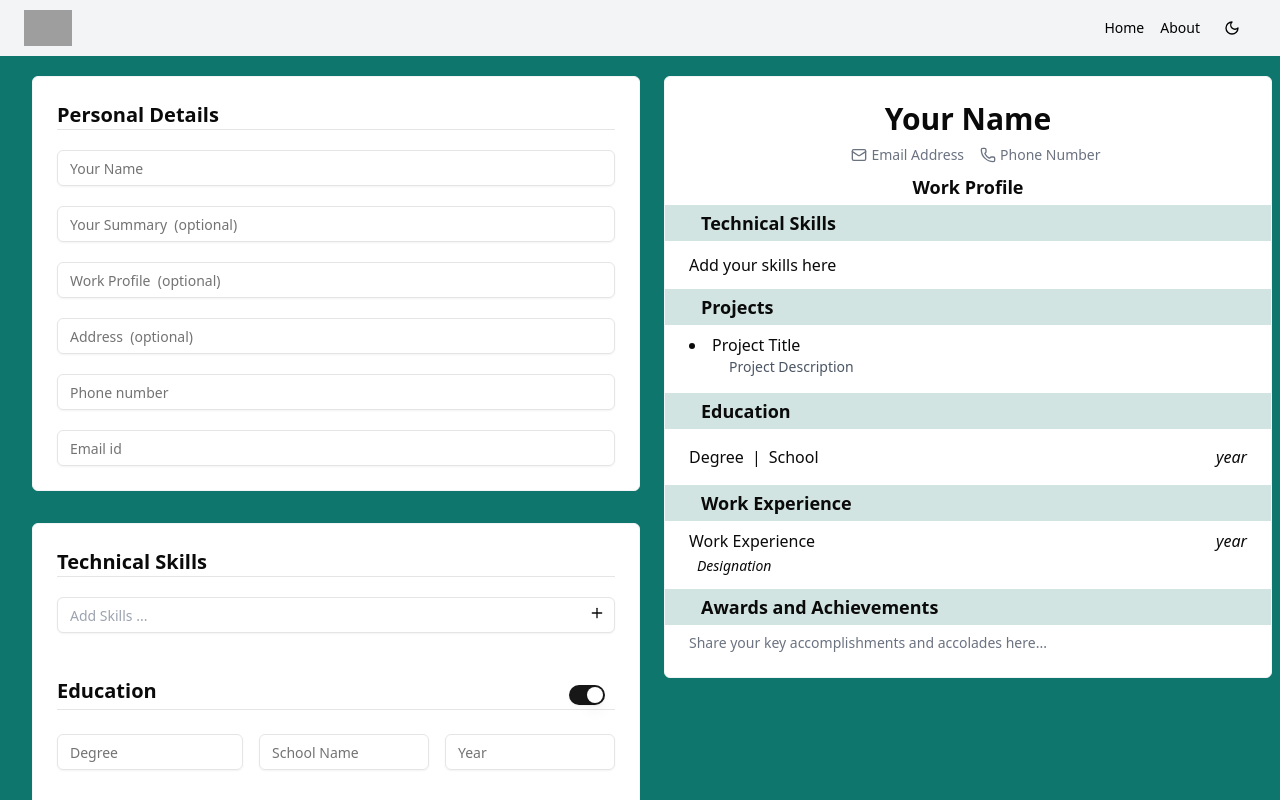
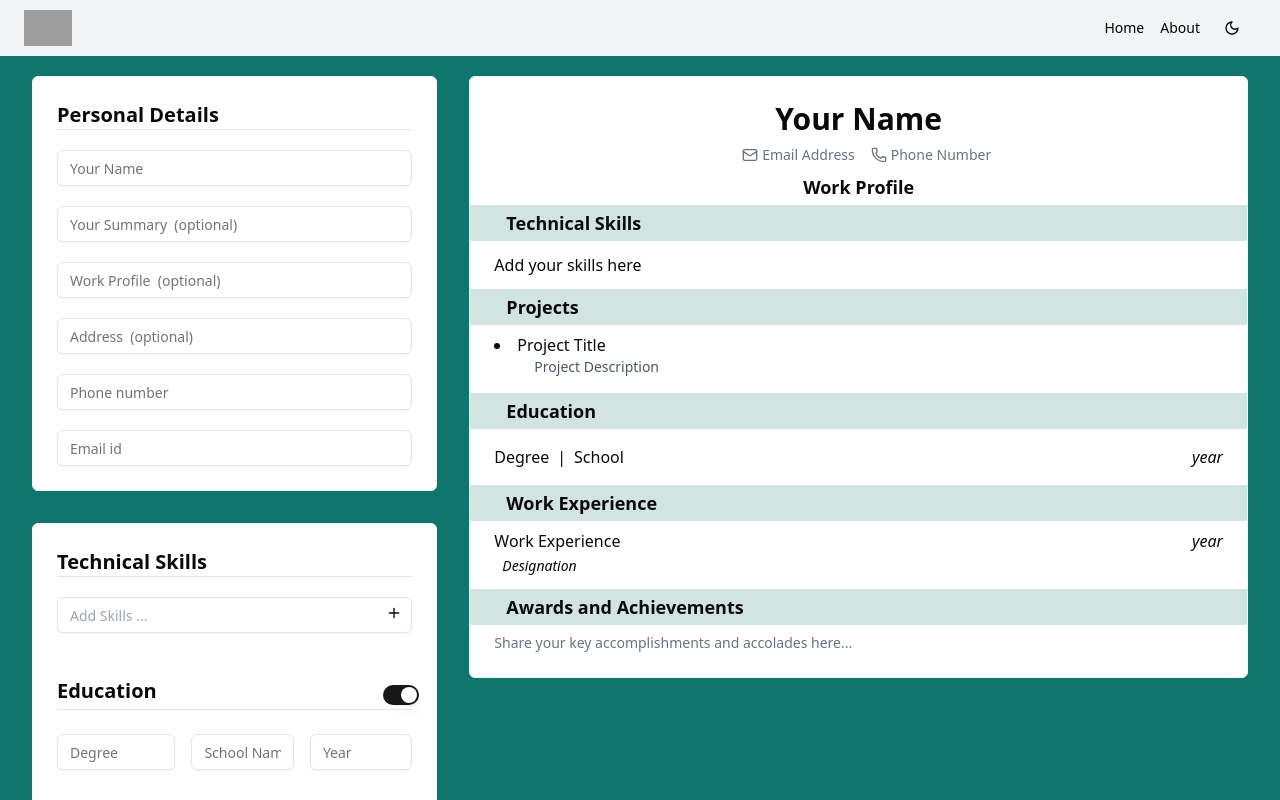
Before and after one commit to aayushi-shipglobal/Resume-builder, a React (Vite) app: page /home/resume in a window 1280 px wide. Shown: the top 800 px of the page. Built offline with nearby package versions, Linux system fonts and the light colour scheme; grey boxes are pictures that could not be loaded.

Commit message:
styling enhanced

```diff
--- a/src/pages/Resume.tsx
+++ b/src/pages/Resume.tsx
@@ -215,10 +215,10 @@ export default function Resume() {
   };
 
   return (
-    <div className="px-8 py-5 dark:bg-gray-900 grid lg:grid-cols-2 space-x-6 bg-teal-700 ">
+    <div className="px-8 py-5 dark:bg-gray-900 grid lg:grid-cols-3 space-x-8 bg-teal-700 ">
       <div className="col-span-1 rounded-md">
         <Form {...form}>
-          <form onSubmit={form.handleSubmit(onSubmit)} className="space-y-8 ">
+          <form onSubmit={form.handleSubmit(onSubmit)} className="space-y-8 h-auto overflow-y-auto">
             <div className="border border-gray-100 rounded-md p-6 bg-white">
               <FormComponent
                 label="Personal Details"
@@ -496,7 +496,7 @@ export default function Resume() {
           </form>
         </Form>
       </div>
-      <div className="bg-white border border-gray-100 rounded-md w-full max-h-max py-6">
+      <div className="col-span-2 mx-6 bg-white border border-gray-100 rounded-md  max-h-max py-6">
         <p className="font-bold text-3xl text-center mb-2"> {name && name.length > 0 ? name : "Your Name"} </p>
         <div className="flex space-x-4 items-center justify-center text-gray-500 text-sm mb-2">
           <p className="flex items-center gap-1">
@@ -518,9 +518,7 @@ export default function Resume() {
         <div>
           <div className="font-bold text-lg pl-9 px-2 py-1 bg-custom-gray ">Technical Skills</div>
           <ul className="mx-6 my-3 cursor-pointer list-disc text-base">
-            {
-              skills.length ==0 && <span>Add your skills here</span>
-            }
+            {skills.length == 0 && <span>Add your skills here</span>}
             {skills.map((skill: Skill) => (
               <li key={skill.id}>
                 <span className="pl-2">{skill.text}</span>
```
